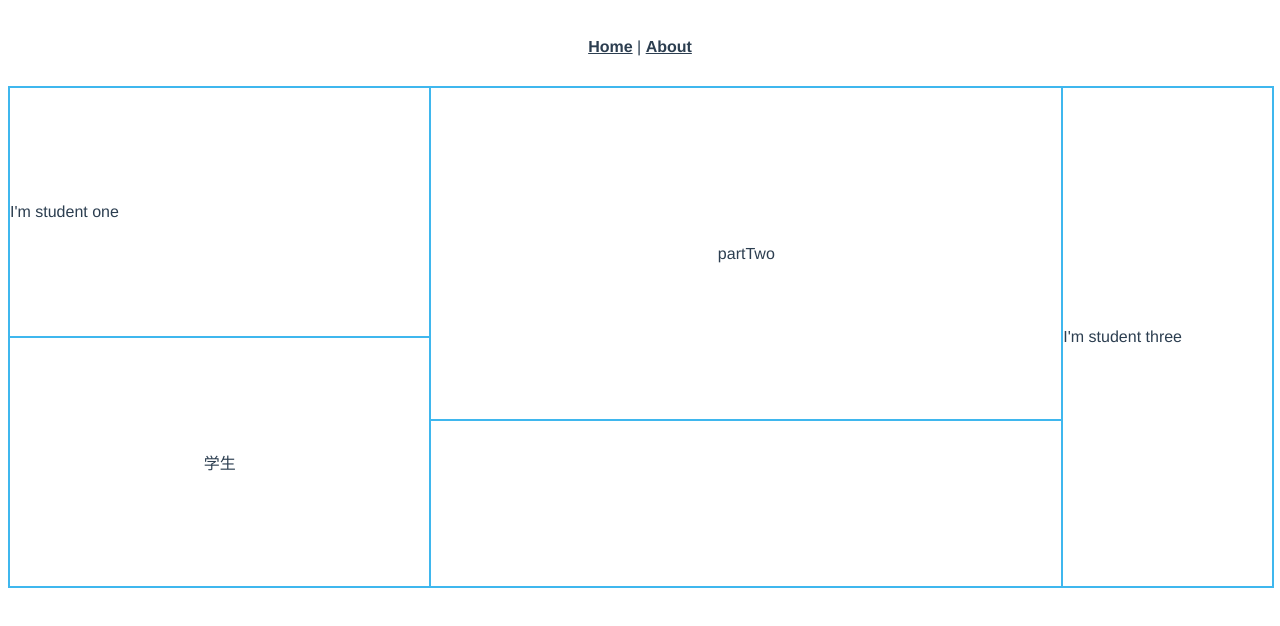
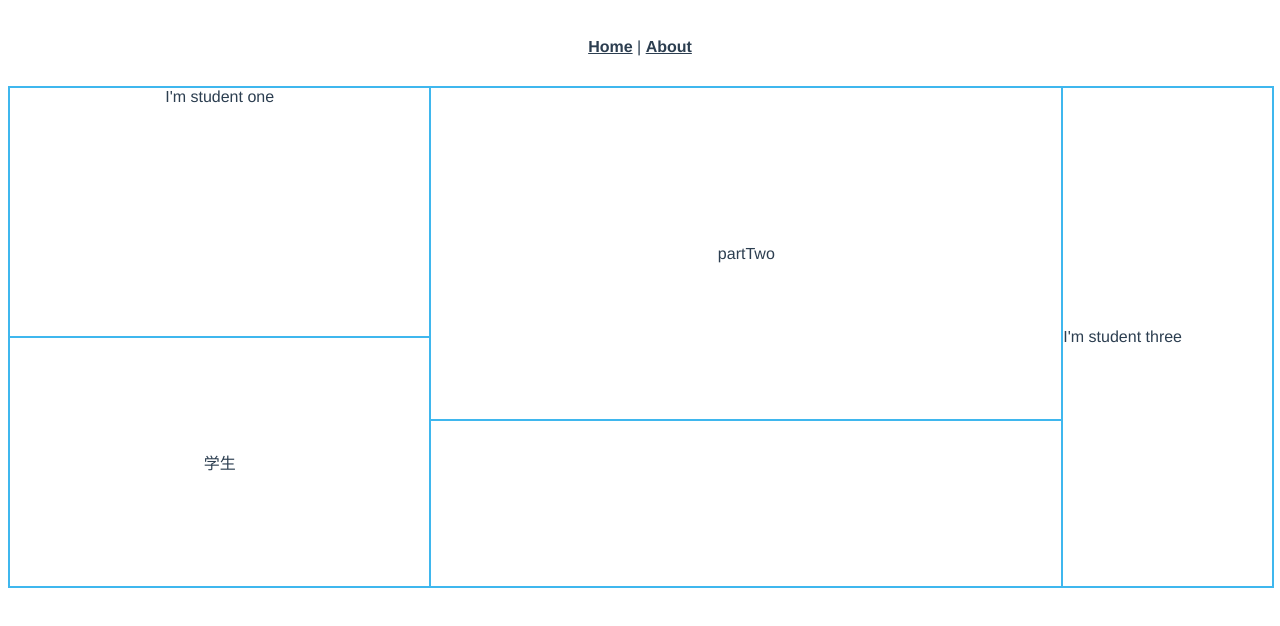
Before and after one commit to jiahengaa/vueartistdemo, a Vue app: page /#/demo in a window 1280 px wide. Shown: the top 626 px of the page. Built offline with nearby package versions, Linux system fonts and the light colour scheme.

Commit message:
add slot css

```diff
--- a/src/layouts/css/cellGrid.css
+++ b/src/layouts/css/cellGrid.css
@@ -58,3 +58,7 @@
   place-self: end;
   justify-self: right;
 }
+
+.stretch {
+  place-self: stretch;
+}
--- a/src/layouts/demoZero.vue
+++ b/src/layouts/demoZero.vue
@@ -10,26 +10,26 @@
     "  class="grid cellGrid "
     >
     <div class="gridCell partOne " >
-              <div   class="gridContent center-left "    >
+              <div   class="gridSlot stretch "     >
                     <slot name="partOne"> </slot>
                   </div>
                   </div>
 
            <div class="gridCell partTwo " >
-              <div    class="gridContent center-center "     >partTwo</div>
+              <div    class="gridContent center-center "      >partTwo</div>
            </div>
            <div class="gridCell partThree " >
-              <div   class="gridContent center-left "    >
+              <div   class="gridSlot center-left "     >
                     <slot name="partThree"> </slot>
                   </div>
                   </div>
 
            <div class="gridCell name4 " >
-              <div    class="gridContent center-center "     >学生</div>
+              <div    class="gridContent center-center "      >学生</div>
            </div>
 
            <div class="gridCell name6 " >
-              <div   class="gridContent "     ></div>
+              <div    class="gridContent "      ></div>
            </div>
 
     </section>
```
Also changed, not shown: 1 other file (tests, documents, lock files or other folders).
